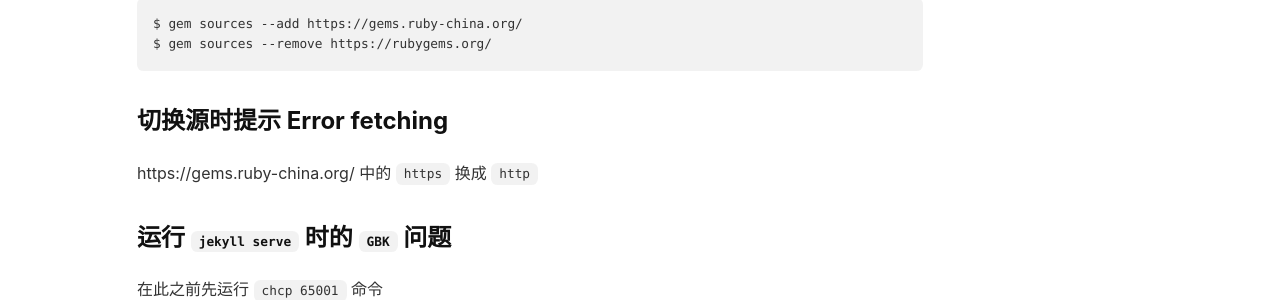
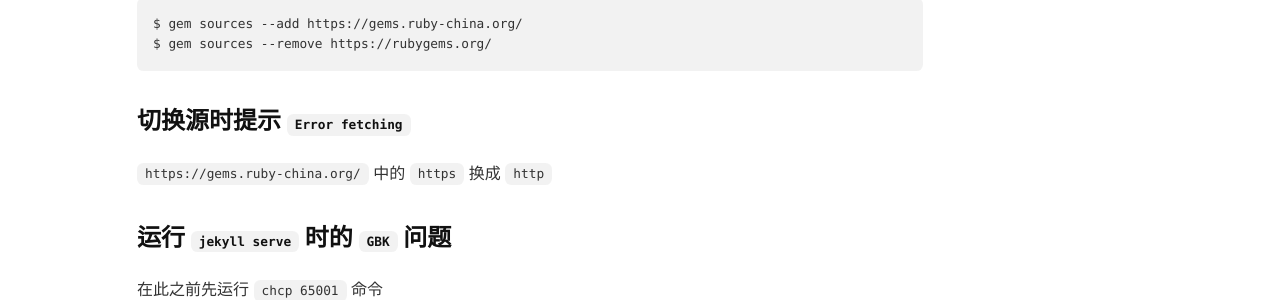
Before and after one commit to jyxiong/github.io, a Jekyll site: the page built from _posts/2018-03-15-Github-Pages与-Jeklly.md, in a window 1280 px wide. Shown: the part 1402-1702 px from the top of the page. Built offline with Jekyll 4.4.1, drawn with Linux system fonts in a browser that asks for light colours; nearby versions of some CDN libraries; comment, search, counter and statistics services are not loaded.

````diff
--- a/_posts/2018-03-15-Github-Pages与-Jeklly.md
+++ b/_posts/2018-03-15-Github-Pages与-Jeklly.md
@@ -52,9 +52,9 @@ $ gem sources --add https://gems.ruby-china.org/
 $ gem sources --remove https://rubygems.org/
 ```
 
-### 切换源时提示 Error fetching
+### 切换源时提示 `Error fetching`
 
-https://gems.ruby-china.org/ 中的 `https` 换成 `http`
+`https://gems.ruby-china.org/` 中的 `https` 换成 `http`
 
 
 ### 运行 `jekyll serve` 时的 `GBK` 问题
````
